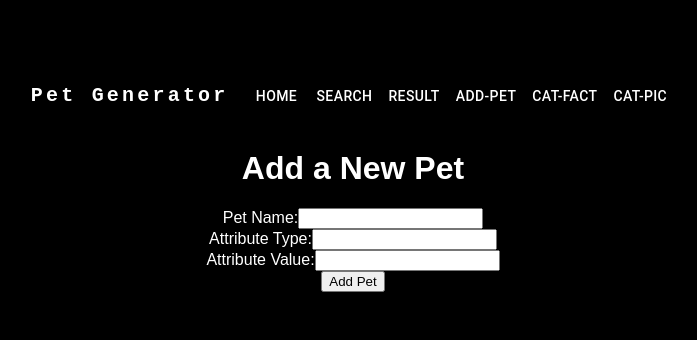
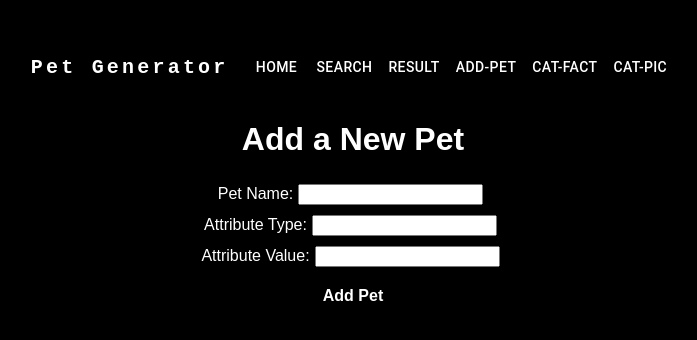
Before and after one commit to YuxuanChen7/Final-web, a React (Create React App) app in the folder front/: page /addpet in a window 1280 px wide. Shown: the part 222-562 px from the top of the page, without its empty margins (287-984 px from the left). Built offline with nearby package versions, Linux system fonts and the light colour scheme.

Commit message:
added the dynamic segments requirement and cleaned up some of the css

```diff
--- a/front/src/components/AddPet/AddPet.css
+++ b/front/src/components/AddPet/AddPet.css
@@ -0,0 +1,21 @@
+.button-style {
+    background-color: black;
+    color: white;
+    padding: 10px 20px;
+    border: none;
+    border-radius: 5px;
+    cursor: pointer;
+    margin: 5px;
+    font-size: 16px;
+    font-weight: bold;
+    box-shadow: 0px 4px 8px rgba(0, 0, 0, 0.2);
+    transition: background-color 0.3s ease;
+  }
+
+.button-style:hover{
+    background-color: grey;
+}
+
+  .input-style {
+    margin: 5px;
+  }
--- a/front/src/components/AddPet/AddPet.js
+++ b/front/src/components/AddPet/AddPet.js
@@ -1,10 +1,11 @@
-import React, { useState } from 'react';
-import axios from 'axios';
+import React, { useState } from "react";
+import axios from "axios";
+import "./AddPet.css";
 
 const AddPet = () => {
-  const [petName, setPetName] = useState('');
-  const [attributeType, setAttributeType] = useState('');
-  const [attributeValue, setAttributeValue] = useState('');
+  const [petName, setPetName] = useState("");
+  const [attributeType, setAttributeType] = useState("");
+  const [attributeValue, setAttributeValue] = useState("");
 
   const handleNameChange = (e) => setPetName(e.target.value);
   const handleTypeChange = (e) => setAttributeType(e.target.value);
@@ -14,25 +15,38 @@ const AddPet = () => {
     e.preventDefault();
 
     try {
-      const petResponse = await axios.post('http://localhost:5000/pets', { name: petName });
+      const petResponse = await axios.post("http://localhost:5000/pets", {
+        name: petName,
+      });
       const petId = petResponse.data.PetID;
 
-      let attributeResponse = await axios.get(`http://localhost:5000/attributes?type=${attributeType}&value=${attributeValue}`);
-      let attributeId = attributeResponse.data.length > 0 ? attributeResponse.data[0].AttributeID : null;
+      let attributeResponse = await axios.get(
+        `http://localhost:5000/attributes?type=${attributeType}&value=${attributeValue}`
+      );
+      let attributeId =
+        attributeResponse.data.length > 0
+          ? attributeResponse.data[0].AttributeID
+          : null;
 
       if (!attributeId) {
-        attributeResponse = await axios.post('http://localhost:5000/attributes', { AttributeType: attributeType, AttributeValue: attributeValue });
+        attributeResponse = await axios.post(
+          "http://localhost:5000/attributes",
+          { AttributeType: attributeType, AttributeValue: attributeValue }
+        );
         attributeId = attributeResponse.data.AttributeID;
       }
 
-      await axios.post('http://localhost:5000/petAttributes', { PetID: petId, AttributeID: attributeId });
+      await axios.post("http://localhost:5000/petAttributes", {
+        PetID: petId,
+        AttributeID: attributeId,
+      });
 
-      alert('Pet added successfully!');
-      setPetName('');
-      setAttributeType('');
-      setAttributeValue('');
+      alert("Pet added successfully!");
+      setPetName("");
+      setAttributeType("");
+      setAttributeValue("");
     } catch (error) {
-      alert('An error occurred while adding the pet.');
+      alert("An error occurred while adding the pet.");
       console.error(error);
     }
   };
@@ -43,17 +57,37 @@ const AddPet = () => {
       <form onSubmit={handleSubmit}>
         <div>
           <label>Pet Name:</label>
-          <input type="text" value={petName} onChange={handleNameChange} required />
+          <input
+            type="text"
+            value={petName}
+            onChange={handleNameChange}
+            className="input-style"
+            required
+          />
         </div>
         <div>
           <label>Attribute Type:</label>
-          <input type="text" value={attributeType} onChange={handleTypeChange} required />
+          <input
+            type="text"
+            value={attributeType}
+            onChange={handleTypeChange}
+            className="input-style"
+            required
+          />
         </div>
         <div>
           <label>Attribute Value:</label>
-          <input type="text" value={attributeValue} onChange={handleValueChange} required />
+          <input
+            type="text"
+            value={attributeValue}
+            onChange={handleValueChange}
+            className="input-style"
+            required
+          />
         </div>
-        <button type="submit">Add Pet</button>
+        <button type="submit" className="button-style">
+          Add Pet
+        </button>
       </form>
     </div>
   );
--- a/front/src/components/CatFact/CatFact.css
+++ b/front/src/components/CatFact/CatFact.css
@@ -0,0 +1,21 @@
+.button-style {
+    background-color: black;
+    color: white;
+    padding: 10px 20px;
+    border: none;
+    border-radius: 5px;
+    cursor: pointer;
+    margin: 5px;
+    font-size: 16px;
+    font-weight: bold;
+    box-shadow: 0px 4px 8px rgba(0, 0, 0, 0.2);
+    transition: background-color 0.3s ease;
+  }
+
+.button-style:hover{
+    background-color: grey;
+}
+
+  .input-style {
+    margin: 5px;
+  }
--- a/front/src/components/CatFact/CatFact.js
+++ b/front/src/components/CatFact/CatFact.js
@@ -1,9 +1,10 @@
 import React, { useState } from "react";
+import "./CatFact.css";
 
 export default function CatFact() {
   const [facts, setFacts] = useState([]);
 
-  const catfactEndpoint = "https://meowfacts.herokuapp.com/?count=3"
+  const catfactEndpoint = "https://meowfacts.herokuapp.com/?count=3";
 
   const fetchFacts = () => {
     fetch(catfactEndpoint)
@@ -22,10 +23,20 @@ export default function CatFact() {
   return (
     <div>
       <h2>Random Cat Facts</h2>
-      <button onClick={fetchFacts}>Get Random Cat Facts</button>
+      <button
+        onClick={fetchFacts}
+        className="button-style"
+      >
+        Get Random Cat Facts
+      </button>
       <ul>
         {facts.map((fact, index) => (
-          <li key={index}>{fact}</li>
+          <li
+            key={index}
+            className="input-style"
+          >
+            {fact}
+          </li>
         ))}
       </ul>
     </div>
--- a/front/src/components/CatPic/CatPic.css
+++ b/front/src/components/CatPic/CatPic.css
@@ -0,0 +1,21 @@
+.button-style {
+    background-color: black;
+    color: white;
+    padding: 10px 20px;
+    border: none;
+    border-radius: 5px;
+    cursor: pointer;
+    margin: 5px;
+    font-size: 16px;
+    font-weight: bold;
+    box-shadow: 0px 4px 8px rgba(0, 0, 0, 0.2);
+    transition: background-color 0.3s ease;
+  }
+
+.button-style:hover{
+    background-color: grey;
+}
+
+  .input-style {
+    margin: 5px;
+  }
--- a/front/src/components/CatPic/CatPic.js
+++ b/front/src/components/CatPic/CatPic.js
@@ -1,4 +1,5 @@
 import { useState } from "react";
+import "./CatPic.css";
 
 export default function Cat() {
   const [Catimage, setcatimage] = useState(null);
@@ -16,7 +17,9 @@ export default function Cat() {
     <>
       <h2>Random Cat Picture</h2>
       <h2>
-        <button onClick={handleGetRandomCat}>Get a Random Cat</button>
+        <button onClick={handleGetRandomCat} className="button-style">
+          Get a Random Cat
+        </button>
       </h2>
       {Catimage && <img src={Catimage} alt="Cat" />}
     </>
--- /dev/null
+++ b/front/src/components/DetailedView/DetailedView.js
@@ -0,0 +1,15 @@
+import React from "react";
+import { useLocation } from "react-router-dom";
+
+function DetailedView() {
+  const location = useLocation();
+  const pet = location.state?.pet;
+
+  return (
+    <div>
+      <p>Pet details not available.</p>
+    </div>
+  );
+}
+
+export default DetailedView;
--- a/front/src/components/Result/Result.css
+++ b/front/src/components/Result/Result.css
@@ -0,0 +1,9 @@
+.result-item {
+    text-decoration: none;
+    color: inherit;
+    transition: background-color 0.3s ease;
+  }
+
+  .result-item:hover {
+    background-color: lightgray;
+  }
--- a/front/src/components/Result/Result.js
+++ b/front/src/components/Result/Result.js
@@ -1,5 +1,6 @@
 import React from "react";
-import { useLocation } from 'react-router-dom';
+import { useLocation, Link } from 'react-router-dom';
+import './Result.css'
 
 function Result() {
   const location = useLocation();
@@ -12,7 +13,9 @@ function Result() {
         <ul>
           {searchResults.map(pet => (
             <li key={pet.PetID}>
-              {pet.name} - Attributes: {pet.Attributes.map(attr => `${attr.AttributeType}: ${attr.AttributeValue}`).join(', ')}
+              <Link to={{ pathname: `/pet/${pet.PetID}`, state: { pet } }} className="result-item">
+                {pet.name} - Attributes: {pet.Attributes.map(attr => `${attr.AttributeType}: ${attr.AttributeValue}`).join(', ')}
+              </Link>
             </li>
           ))}
         </ul>
--- a/front/src/index.js
+++ b/front/src/index.js
@@ -11,6 +11,7 @@ import FavoritesList from "./components/FavoritesList/FavoritesList";
 import CatFact from "./components/CatFact/CatFact"
 import AddPet from "./components/AddPet/AddPet";
 import CatPic from "./components/CatPic/CatPic";
+import DetailedView from "./components/DetailedView/DetailedView";
 import "./styles/global.css";
 import reportWebVitals from "./reportWebVitals";
 import { BrowserRouter, Routes, Route } from "react-router-dom";
@@ -33,6 +34,7 @@ ReactDOM.createRoot(document.getElementById("root")).render(
         <Routes>
           <Route path="/" element={<Homepage />} />
           <Route path="/search" element={<Search />} />
+          <Route path="/pet/:id" element={<DetailedView />} />
           <Route path="/result" element={<Result />} />
           {/* <Route path="/FavoritesList" element={<FavoritesList />} /> */}
           <Route path="/addpet" element={<AddPet />} />
```
Also changed, not shown: front/src/components/DetailedView/DetailedView.css (added), 1 other file (tests, documents, lock files or other folders).
